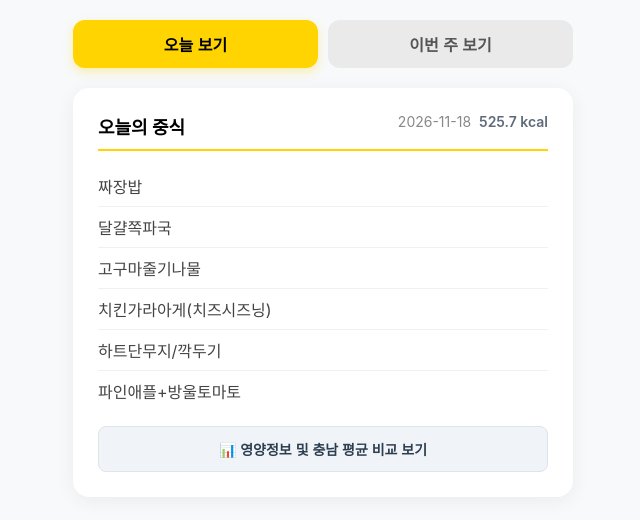
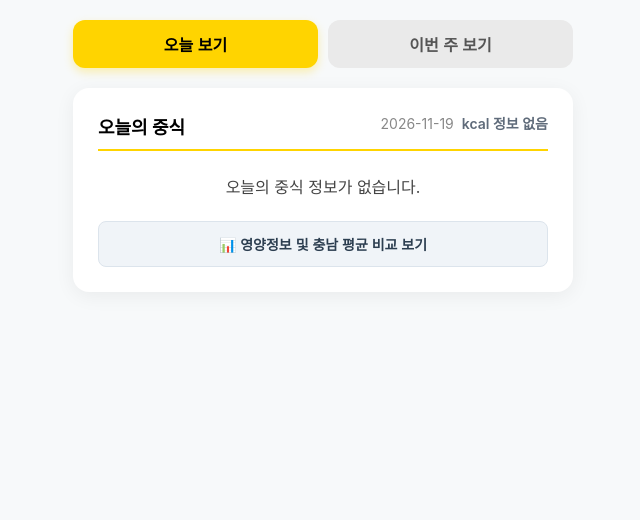
Before and after one commit to 0115seed-sketch/meal-app2, a plain HTML site: page index.html in a window 1280 px wide. Shown: the whole page, without its empty margins (317-957 px from the left). Drawn offline with Linux system fonts and the light colour scheme.

Commit message:
Auto-update meal data: 2026-11-19

```diff
--- a/index.html
+++ b/index.html
@@ -3,11 +3,11 @@
 <head>
     <meta charset="UTF-8">
     <meta name="viewport" content="width=device-width, initial-scale=1.0">
-    <title>업성고 급식 - 2026-11-18</title>
+    <title>업성고 급식 - 2026-11-19</title>
     <meta property="og:type" content="website">
-    <meta property="og:title" content="오늘의 급식 (2026-11-18)">
-    <meta property="og:description" content="짜장밥, 달걀쪽파국, 고구마줄기나물, 치킨가라아게(치즈시즈닝), 하트단무지/깍두기, 파인애...">
-    <meta property="og:image" content="https://0115seed-sketch.github.io/meal-app2/images/meal_20261118.png">
+    <meta property="og:title" content="오늘의 급식 (2026-11-19)">
+    <meta property="og:description" content="중식 정보 없음">
+    <meta property="og:image" content="https://0115seed-sketch.github.io/meal-app2/images/meal_20261119.png">
     <meta property="og:image:width" content="800">
     <meta property="og:image:height" content="400">
     <style>
@@ -175,7 +175,7 @@
             <h2 id="today-title">
                 오늘의 중식
                 <span class="title-meta">
-                    <span class="date">2026-11-18</span>
+                    <span class="date">2026-11-19</span>
                     <span class="kcal" id="today-kcal"></span>
                 </span>
             </h2>
@@ -205,7 +205,7 @@
         // 파이썬 스크립트에서 주입하는 데이터
         const weeklyData = {"20261116": {"date_formatted": "2026-11-16", "dishes": ["친환경흑미밥", "매운콩나물국", "도라지오이무침", "이탈리안치즈샐러드", "연근/김부각", "돈마호크(ft.소시지,채소)", "배추김치", "수능응원(보조식)"], "nutrients": {"carbs": 200.5, "protein": 49.7, "fat": 79.8, "kcal": 1739.8}}, "20261117": {"date_formatted": "2026-11-17", "dishes": ["친환경찹쌀밥", "쑥갓어묵국", "새송이부추무침", "마라s.부대햄볶음", "왕돈까스/소스", "깍두기/배추김치", "야쿠르트프리미엄라이트"], "nutrients": {"carbs": 100.9, "protein": 21.8, "fat": 35.9, "kcal": 816.6}}, "20261118": {"date_formatted": "2026-11-18", "dishes": ["짜장밥", "달걀쪽파국", "고구마줄기나물", "치킨가라아게(치즈시즈닝)", "하트단무지/깍두기", "파인애플+방울토마토"], "nutrients": {"carbs": 68.1, "protein": 20.5, "fat": 18.3, "kcal": 525.7}}, "20261120": {"date_formatted": "2026-11-20", "dishes": ["친환경보리밥", "소고기뭇국", "꽈리고추메추리알조림", "비빔쫄면", "제육볶음", "열무/배추김치", "피자볼&호떡볼"], "nutrients": {"carbs": 110.6, "protein": 38.3, "fat": 20.6, "kcal": 799.9}}};
         const chungnamAvg = {"carbs": 95.5, "protein": 29.7, "fat": 19.1, "sample_count": 176};
-        const todayYmd = "20261118";
+        const todayYmd = "20261119";
 
         // 요일 배열
         const daysOfWeek = ['일', '월', '화', '수', '목', '금', '토'];
```
Also changed, not shown: images/meal_20261118.png (deleted), images/meal_20261119.png (added), 1 other file.
